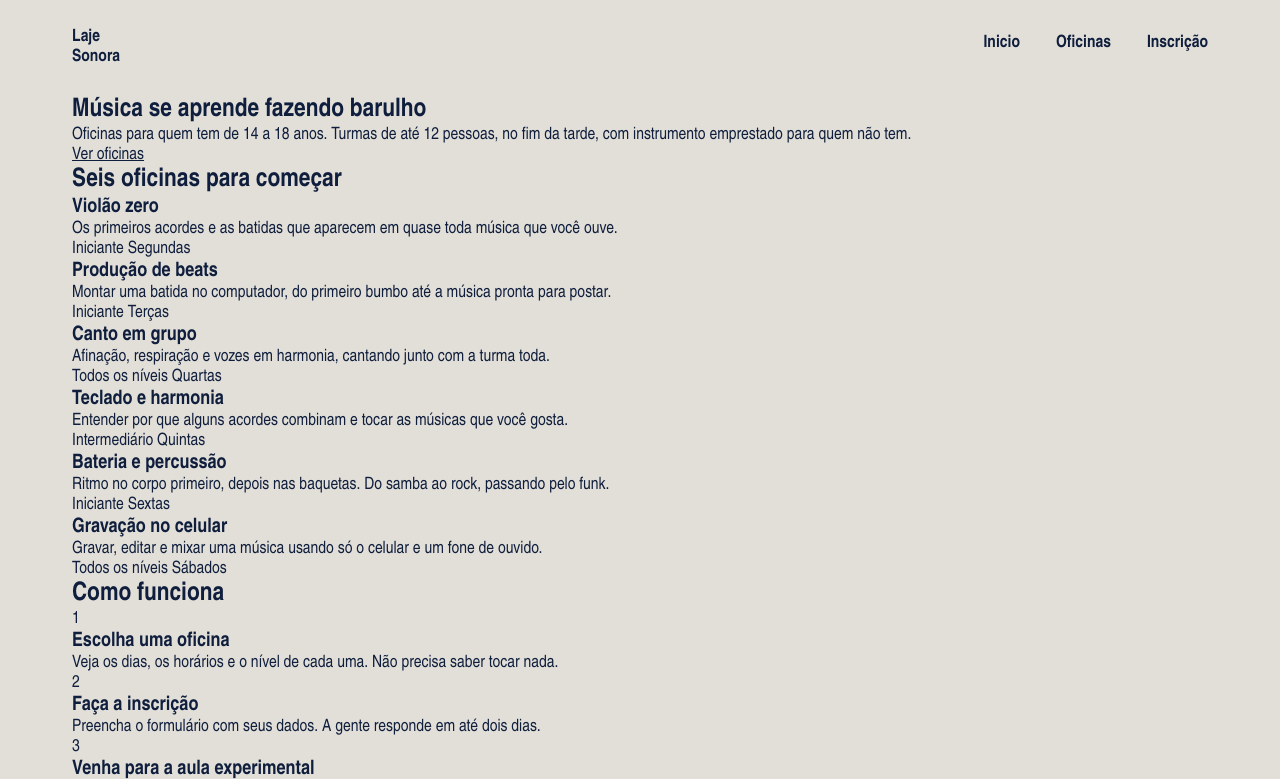
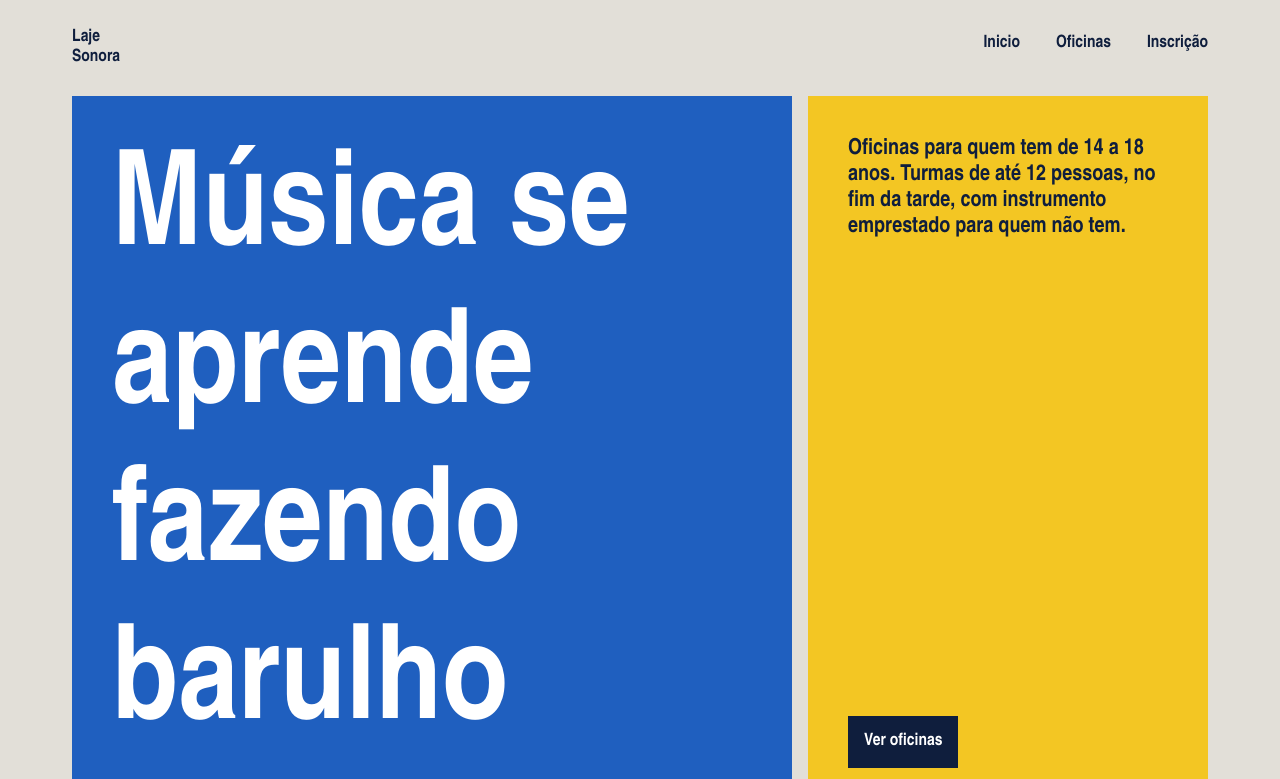
Before and after one commit to gustavopalombo/laje_sonora, a plain HTML site: page index.html in a window 1280 px wide. Shown: the top 779 px of the page. Drawn offline with Linux system fonts and the light colour scheme; a web font is replaced by a local one.

Commit message:
Cartazes do topo

```diff
--- a/index.css
+++ b/index.css
@@ -66,11 +66,58 @@ padding-inline: 32px;
     padding-bottom:4px;
     text-decoration: none;
 }
-    .menu a:hover{
+.menu a:hover{
     border-bottom-color:var(--tinta);
+}
 
-    }
-
-    .menu a.atual{
+.menu a.atual{
         border-bottom-color:var(--fita);
     }
+.cartazes{
+    display: flex;
+    gap: 16px;
+}
+.cartaz{
+    padding: 40px;
+}
+.cartaz-principal{
+    background-color: var(--caixa-dagua);
+    color: var(--branco);
+    flex: 2;
+}
+.cartaz-principal h1{
+    font-size: 132px;
+    max-width: 9ch;
+}
+.cartaz-lateral{
+    background-color: var(--fita);
+    flex: 1;
+    display: flex;
+    flex-direction: column;
+    justify-content: space-between;
+    gap: 32px;
+    align-items: flex-start;
+}
+.cartaz-lateral p{
+    font-size: 22px;
+    font-weight: 600;
+    height: 1.3;
+}
+.cartaz-principal{
+    background-color: var(--caixa-dagua);
+    color: var(--branco);
+    flex: 2
+}
+.botao{
+    background-color: var(--tinta);
+    color: var(--branco);
+    font-weight: 700;
+    text-decoration: none;
+    padding:16px;
+    padding bottom: 28px;
+    border: none;
+    cursor: pointer;
+}
+.botao:hover{
+    background-color: var(--caixa-dagua);
+}
```
